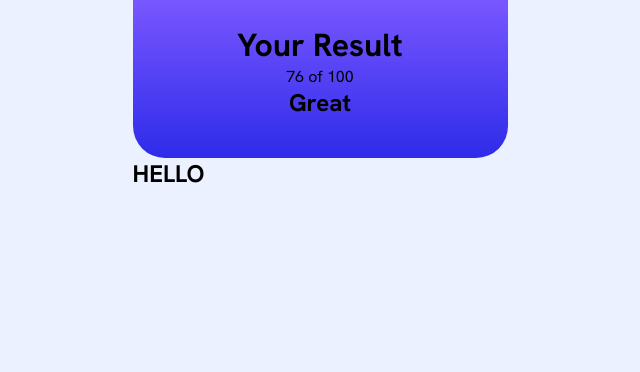
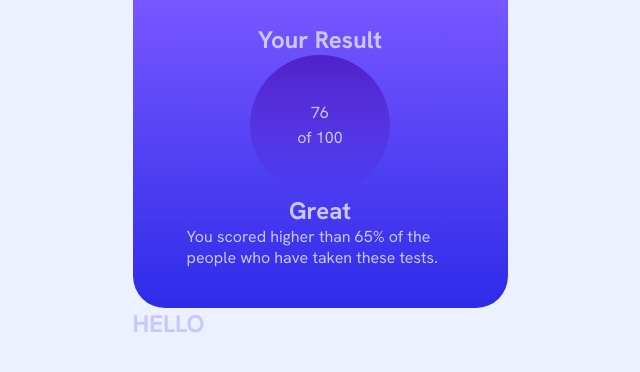
Before and after one commit to sgrazys/results-summary-component, a React app: page / in a window 1280 px wide. Shown: the whole page, without its empty margins (320-960 px from the left). Built offline with nearby package versions, Linux system fonts and the light colour scheme.

Commit message:
results wip

```diff
--- a/public/index.html
+++ b/public/index.html
@@ -11,7 +11,7 @@
 			name="description"
 			content="Learning Project" />
 
-		<title>Reult Summary</title>
+		<title>Result Summary</title>
 	</head>
 	<body>
 		<noscript>You need to enable JavaScript to run this app.</noscript>
--- a/src/components/Results.css
+++ b/src/components/Results.css
@@ -4,8 +4,20 @@
 	align-items: center;
 	justify-content: center;
 	width: 100%;
-	border-bottom-left-radius: 3.2rem;
-	border-bottom-right-radius: 3.2rem;
-	padding: 2.4rem 5.4rem 4rem;
+	border-bottom-left-radius: 2em;
+	border-bottom-right-radius: 2em;
+	padding: 1.5em 3.375em 2.5em;
 	background-image: linear-gradient(to bottom, var(--clr-bg-1), var(--clr-bg-2));
 }
+
+.circle {
+	border-radius: 50%;
+	background-image: linear-gradient(to bottom, var(--clr-circle-1), var(--clr-circle-2));
+	display: flex;
+	flex-direction: column;
+	justify-content: center;
+	align-items: center;
+	gap: 4px;
+	width: 140px;
+	height: 140px;
+}
--- a/src/components/Results.js
+++ b/src/components/Results.js
@@ -5,13 +5,12 @@ function Results({ score }) {
 		<header className='header'>
 			<h1>Your Result</h1>
 			<div className='circle'>
-				<p className='result'>
-					{score} <span>of 100</span>
-				</p>
+				<p className='result'>{score}</p>
+				<p>of 100</p>
 			</div>
 
 			<h2 className='summary'>Great</h2>
-			<p className='feedback'></p>
+			<p className='feedback'>You scored higher than 65% of the people who have taken these tests.</p>
 		</header>
 	);
 }
--- a/src/components/SummaryComponent.js
+++ b/src/components/SummaryComponent.js
@@ -1,7 +1,7 @@
 import './SummaryComponent.css';
 
 function SummaryComponent({ children }) {
-	return <div className='container'>{children}</div>;
+	return <section className='container'>{children}</section>;
 }
 
 export default SummaryComponent;
--- a/src/index.css
+++ b/src/index.css
@@ -42,4 +42,5 @@ body {
 	font-family: 'Hanken Grotesk', sans-serif;
 	font-size: 1.6rem;
 	background-color: var(--clr-light);
+	color: var(--clr-levander);
 }
```
